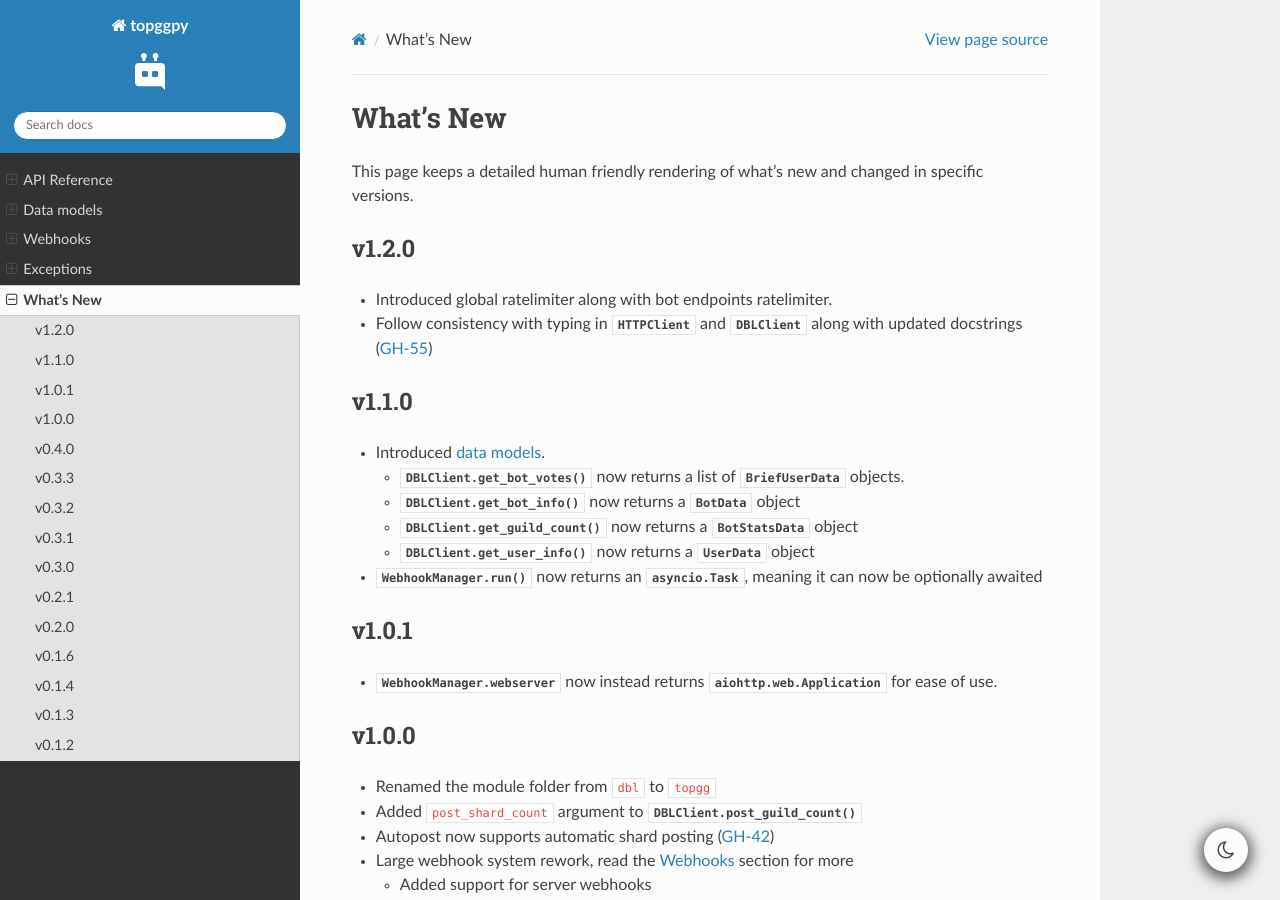
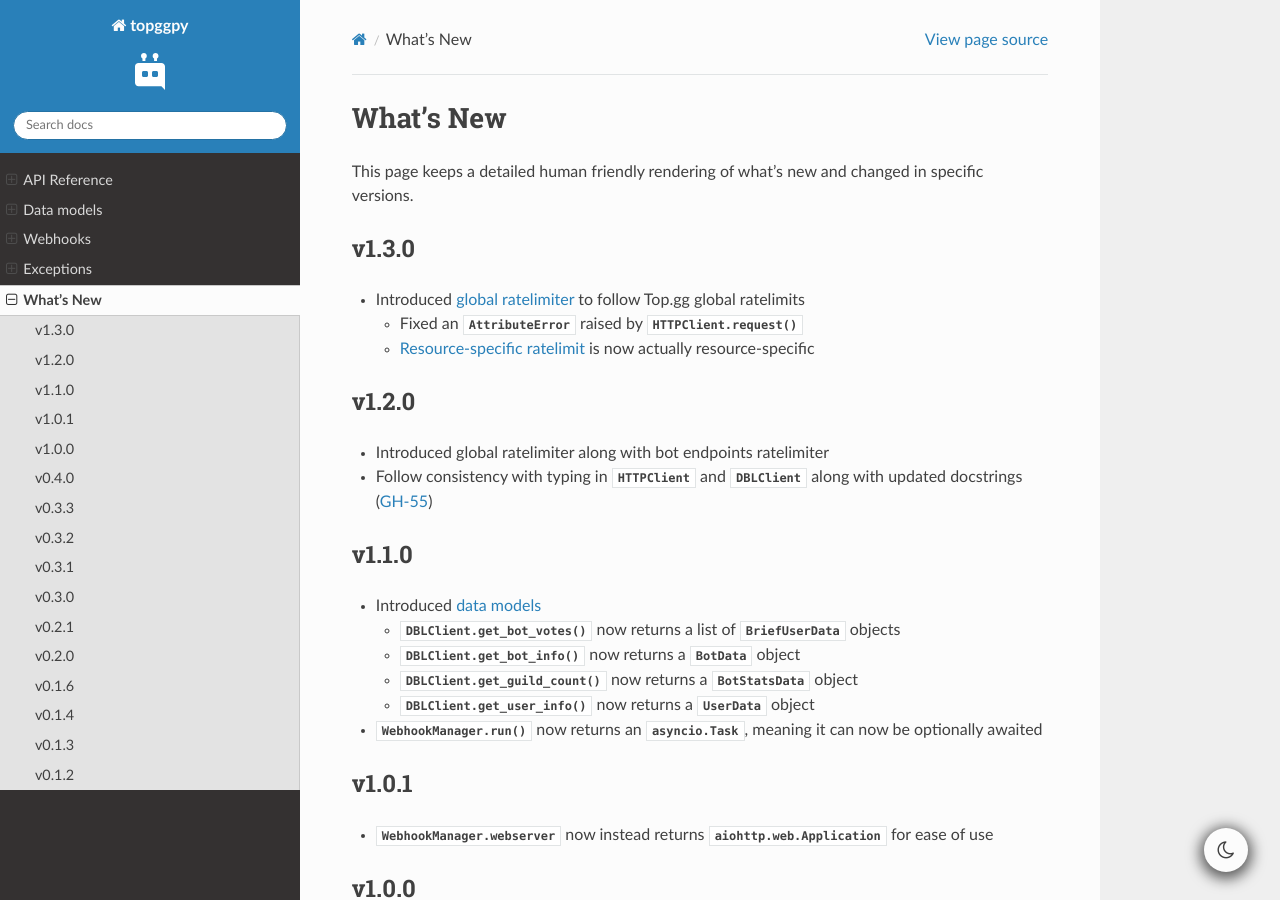
Before and after one commit to Top-gg-Community/python-sdk, a Sphinx documentation site: the page built from docs/whats_new.rst, in a window 1280 px wide and 900 px high. Built offline with Sphinx 7.4.7 and the Read the Docs theme 2.0.0, drawn with Linux system fonts in a browser that asks for light colours; the version number could not be read and is left out.

Commit message:
Update changelog + keeping consistency

```diff
--- a/docs/whats_new.rst
+++ b/docs/whats_new.rst
@@ -8,18 +8,28 @@ What's New
 
 This page keeps a detailed human friendly rendering of what's new and changed in specific versions.
 
+v1.3.0
+======
+
+*  Introduced `global ratelimiter <https://docs.top.gg/resources/ratelimits/#global-ratelimit>`__ to follow Top.gg global ratelimits
+
+   *  Fixed an :exc:`AttributeError` raised by :meth:`HTTPClient.request`
+
+   * `Resource-specific ratelimit <https://docs.top.gg/resources/ratelimits/#resource-specific-ratelimits>`__ is now actually resource-specific
+
+
 v1.2.0
 ======
 
-* Introduced global ratelimiter along with bot endpoints ratelimiter.
+* Introduced global ratelimiter along with bot endpoints ratelimiter
 * Follow consistency with typing in :class:`HTTPClient` and :class:`DBLClient` along with updated docstrings (:issue:`55`)
 
 v1.1.0
 ======
 
-*  Introduced `data models <models.html>`_.
+*  Introduced `data models <models.html>`__
 
-   * :meth:`DBLClient.get_bot_votes` now returns a list of :class:`BriefUserData` objects.
+   * :meth:`DBLClient.get_bot_votes` now returns a list of :class:`BriefUserData` objects
 
    * :meth:`DBLClient.get_bot_info` now returns a :class:`BotData` object
 
@@ -32,7 +42,7 @@ v1.1.0
 v1.0.1
 ======
 
-* :attr:`WebhookManager.webserver` now instead returns :class:`aiohttp.web.Application` for ease of use.
+* :attr:`WebhookManager.webserver` now instead returns :class:`aiohttp.web.Application` for ease of use
 
 v1.0.0
 ======
```
